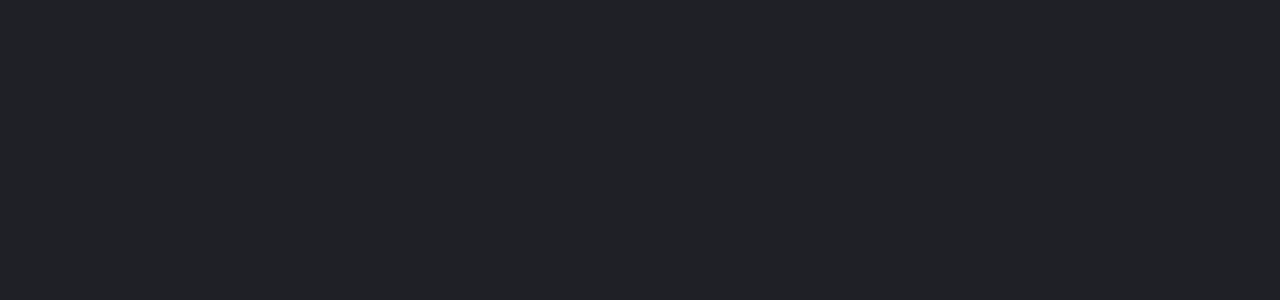
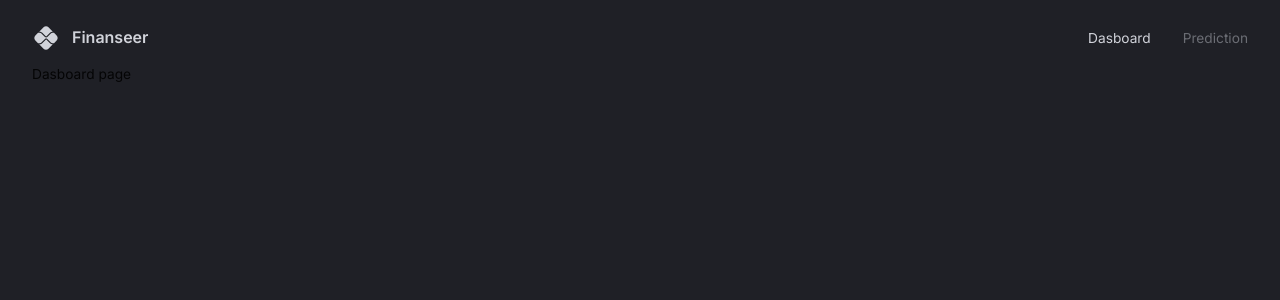
Before and after one commit to 4eJIoBeG/mern-finance, a React (Vite) app in the folder client/: page / in a window 1280 px wide. Shown: the top 300 px of the page. Built offline with nearby package versions, Linux system fonts and the light colour scheme.

Commit message:
add navbar

```diff
--- a/client/src/App.tsx
+++ b/client/src/App.tsx
@@ -2,7 +2,8 @@
 import { createTheme } from "@mui/material/styles";
 import { useMemo } from "react";
 import { themeSettings } from "./theme";
-import { BrowserRouter } from "react-router-dom";
+import { BrowserRouter, Route, Routes } from "react-router-dom";
+import Navbar from "@/scenes/navbar";
 
 function App() {
   const theme = useMemo(() => createTheme(themeSettings), []);
@@ -11,7 +12,13 @@
       <BrowserRouter>
         <ThemeProvider theme={theme}>
           <CssBaseline />
-          <Box width="100%" height="100%" padding="1rem 2rem 4rem 2rem"></Box>
+          <Box width="100%" height="100%" padding="1rem 2rem 4rem 2rem">
+            <Navbar />
+            <Routes>
+              <Route path="/" element={<div>Dasboard page</div>} />
+              <Route path="/prediction" element={<div>Prediction page</div>} />
+            </Routes>
+          </Box>
         </ThemeProvider>
       </BrowserRouter>
     </div>
--- /dev/null
+++ b/client/src/components/FlexBetween.tsx
@@ -0,0 +1,10 @@
+import { Box } from "@mui/material";
+import { styled } from "@mui/system";
+
+const FlexBetween = styled(Box)({
+  display: "flex",
+  justifyContent: "space-between",
+  alignItems: "center",
+});
+
+export default FlexBetween;
--- /dev/null
+++ b/client/src/scenes/navbar/index.tsx
@@ -0,0 +1,53 @@
+import { useState } from "react";
+import { Link } from "react-router-dom";
+import PixIcon from "@mui/icons-material/Pix";
+import { Box, Typography, useTheme } from "@mui/material";
+import FlexBetween from "@/components/FlexBetween";
+
+type Props = {};
+
+const Navbar = (props: Props) => {
+  const { palette } = useTheme();
+  const [selected, setSelected] = useState("dashboard");
+  return (
+    <FlexBetween mb="0.25rem" p="0.5rem 0rem" color={palette.grey[300]}>
+      {/* LEFT SIDE */}
+      <FlexBetween gap="0.75rem">
+        <PixIcon sx={{ fontSize: "28px" }} />
+        <Typography variant="h4" fontSize="16px">
+          Finanseer
+        </Typography>
+      </FlexBetween>
+
+      {/* RIGHT SIDE */}
+      <FlexBetween gap="2rem">
+        <Box sx={{ "&:hover": { color: palette.primary[100] } }}>
+          <Link
+            to="/"
+            onClick={() => setSelected("dashboard")}
+            style={{
+              color: selected === "dashboard" ? "inherit" : palette.grey[700],
+              textDecoration: "inherit",
+            }}
+          >
+            Dasboard
+          </Link>
+        </Box>
+        <Box sx={{ "&:hover": { color: palette.primary[100] } }}>
+          <Link
+            to="/prediction"
+            onClick={() => setSelected("prediction")}
+            style={{
+              color: selected === "prediction" ? "inherit" : palette.grey[700],
+              textDecoration: "inherit",
+            }}
+          >
+            Prediction
+          </Link>
+        </Box>
+      </FlexBetween>
+    </FlexBetween>
+  );
+};
+
+export default Navbar;
```
